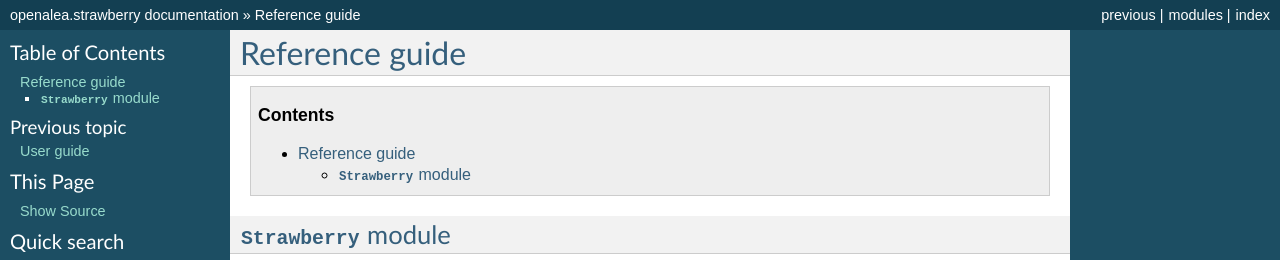
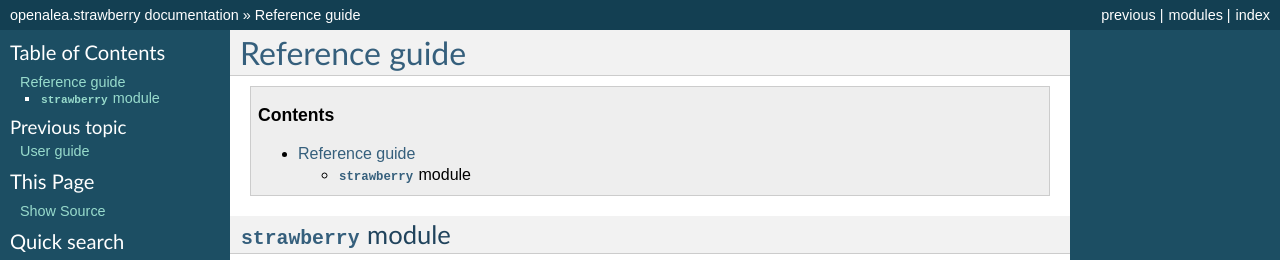
Before and after one commit to openalea/strawberry, a Sphinx documentation site: the page built from doc/user/autosum.rst, in a window 1280 px wide, cut to the strip 0-260 px from the top of the page. Built offline with Sphinx 7.4.7, drawn with Linux system fonts in a browser that asks for light colours; formulas are drawn with MathJax 3.

```diff
--- a/doc/user/autosum.rst
+++ b/doc/user/autosum.rst
@@ -10,7 +10,7 @@ Reference guide
 .. currentmodule:: strawberry.__init__
 
 
-:mod:`Strawberry` module
+:mod:`strawberry` module
 ===============================================
 .. automodule:: strawberry.__init__
     :members:
```
